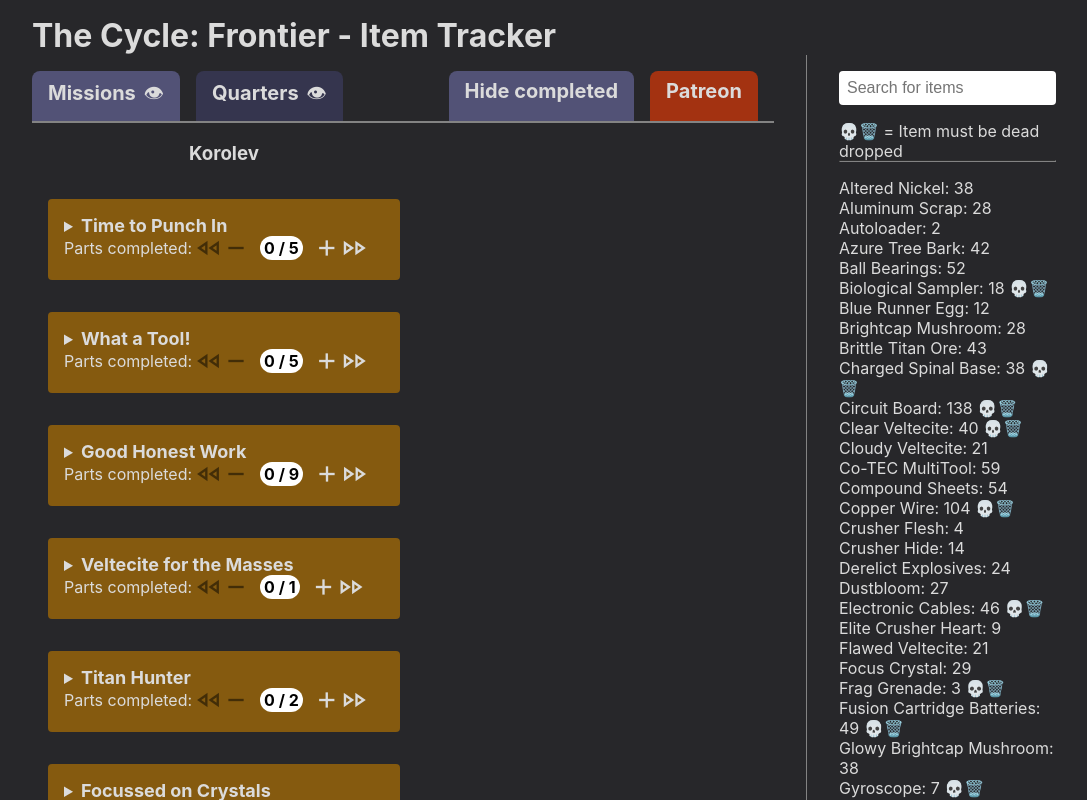
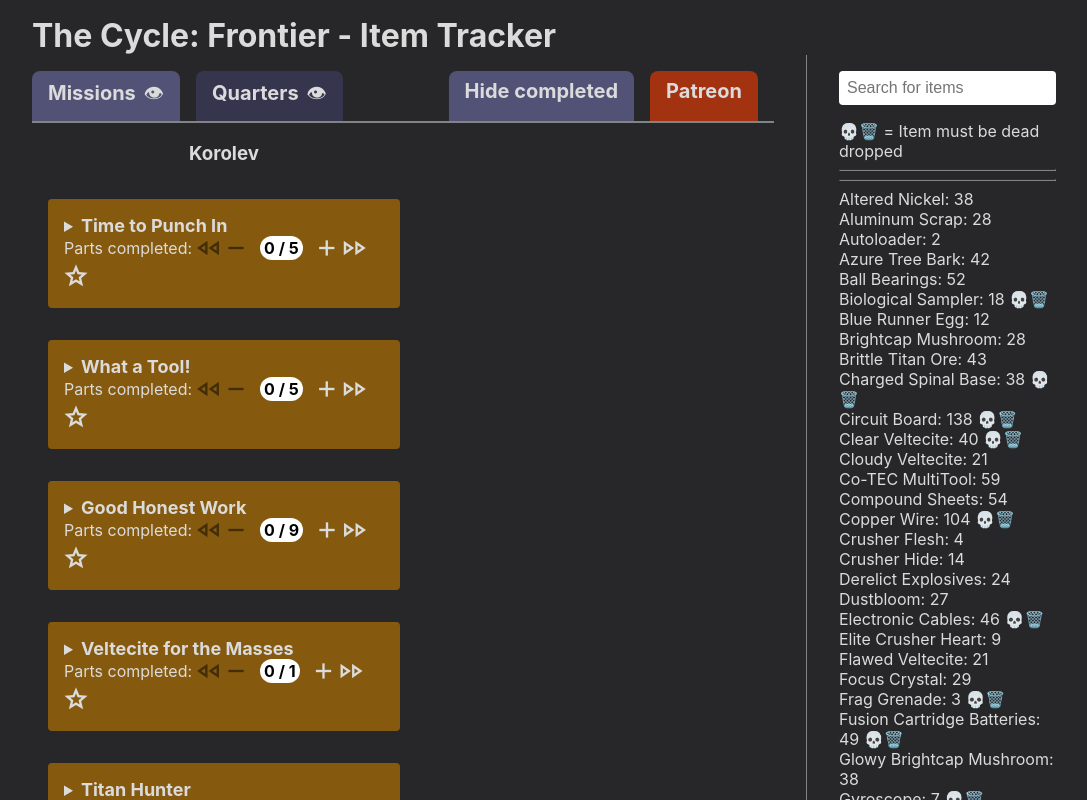
Before and after one commit to MatthewSbar/cycle-frontier-item-tracker, a React (Create React App) app: page / in a window 1280 px wide. Shown: the top 800 px of the page, without its empty margins (96-1183 px from the left). Built offline with nearby package versions, Linux system fonts and the light colour scheme.

Commit message:
added quest focusing, improved some style

```diff
--- a/src/App.css
+++ b/src/App.css
@@ -44,7 +44,6 @@ h4 {
 
 hr {
   border-color: #838383;
-  margin: -1px 0 16px 0;
 }
 
 nav {
@@ -130,6 +129,10 @@ footer {
   flex-direction: column;
 }
 
+.quest-list {
+  list-style-type: circle;
+}
+
 .quest-listing {
   border-radius: 4px;
   margin: 16px;
@@ -156,13 +159,15 @@ footer {
   gap: 4px;
 }
 
-.checkmark {
+.checkmark,
+.focus {
   position: absolute;
   background-color: white;
   border-radius: 25px;
 }
 
-.checkmark-wrapper {
+.checkmark-wrapper,
+.focus-wrapper {
   position: relative;
   left: 20px;
 }
@@ -170,6 +175,8 @@ footer {
 .item-list {
   border-left: 1px solid #838383;
   padding-left: 32px;
+  max-width: 262px;
+  width: 262px;
 }
 
 .inactive {
@@ -238,8 +245,13 @@ footer {
   color: #00a715;
 }
 
+.material-symbols-outlined.star {
+  color: #e0ed20;
+}
+
 .task-list li {
   margin-bottom: 8px;
+  display: flex;
 }
 
 .main-nav i {
@@ -250,6 +262,10 @@ footer {
 
 .main-nav i.toggled {
   opacity: 0.75;
+}
+
+.completed {
+  opacity: 0.5;
 }
 
 /* Adds the 'slashed-eye' effect  */
--- a/src/App.tsx
+++ b/src/App.tsx
@@ -46,10 +46,41 @@ function App() {
     return allUpgrades;
   };
 
+  const getLocalFocusData = (): string[] => {
+    const localData = localStorage.getItem("focusQuests");
+    if (!localData) {
+      return [];
+    }
+    return JSON.parse(localData) as string[];
+  };
+
+  const [focusQuests, setFocusQuests] = useState<string[]>(getLocalFocusData());
+
   const countItemsNeeded = (): Record<ItemName, number> => {
     const itemsNeededCopy: Record<ItemName, number> = { ...items };
 
+    // Skip if quests are all hidden
     if (omittedItems !== "quest") {
+      // Only look at focused quests if any are selected
+      if (focusQuests.length > 0) {
+        focusQuests.forEach((questName) => {
+          const part = quests.find((q) => q.name === questName)?.parts[
+            questProgress[questName]
+          ];
+          part?.deliverItems?.forEach(
+            (item) =>
+              (itemsNeededCopy[item.item] =
+                itemsNeededCopy[item.item] + item.quantity)
+          );
+          part?.dropItems?.forEach(
+            (item) =>
+              (itemsNeededCopy[item.item] =
+                itemsNeededCopy[item.item] + item.quantity)
+          );
+        });
+        return itemsNeededCopy;
+      }
+
       quests.forEach((quest) => {
         quest.parts.forEach((part, i) => {
           if (questProgress[quest.name] > i) {
@@ -68,6 +99,7 @@ function App() {
       });
     }
 
+    // Skip if upgrades are all hidden
     if (omittedItems !== "upgrade") {
       upgrades.forEach((upgrade) => {
         upgrade.stages.forEach((stage, i) => {
@@ -130,6 +162,8 @@ function App() {
       window.localStorage.removeItem("questProgress");
       window.localStorage.removeItem("upgradeProgress");
       window.localStorage.removeItem("showCompleted");
+      window.localStorage.removeItem("focusQuests");
+      window.localStorage.removeItem("omittedItems")
       window.location.href =
         "https://matthewsbar.github.io/cycle-frontier-item-tracker/";
     }
@@ -160,12 +194,31 @@ function App() {
   const [upgradeProgress, setUpgradeProgress] = useState<UpgradeProgress>(
     getLocalUpgradeData()
   );
-  const [omittedItems, setOmittedItems] = useState<ItemSource | null>(null);
+
+  const getLocalOmittedData = (): ItemSource => {
+    const localData = localStorage.getItem("omittedItems");
+    if (!localData) {
+      return null;
+    }
+    return localData as ItemSource
+  }
+
+  const handleSetOmittedItems = (e: React.MouseEvent<HTMLElement, MouseEvent>, newState: string) => {
+    e.stopPropagation()
+    if (omittedItems === newState) {
+      localStorage.removeItem("omittedItems")
+      setOmittedItems(null)
+      return
+    }
+    setOmittedItems(newState as ItemSource)
+    localStorage.setItem('omittedItems', newState)
+  }
+
+  const [omittedItems, setOmittedItems] = useState<ItemSource>(getLocalOmittedData());
   const [itemsNeeded, setItemsNeeded] = useState<Record<ItemName, number>>(
     countItemsNeeded()
   );
   const [showCompleted, setShowCompleted] = useState(getLocalHideData());
-
   const [search, setSearch] = useState<string>("");
   const [viewMode, setViewMode] = useState<ViewMode>("quest");
 
@@ -176,18 +229,21 @@ function App() {
       "upgradeProgress",
       JSON.stringify(upgradeProgress)
     );
-  }, [questProgress, upgradeProgress, omittedItems]);
+    window.localStorage.setItem("focusQuests", JSON.stringify(focusQuests));
+  }, [questProgress, upgradeProgress, omittedItems, focusQuests]);
 
+  // Track the width of the window so we can know if the below condition should be triggered
   useEffect(() => {
     window.addEventListener("resize", updateWidth);
     return () => window.removeEventListener("resize", updateWidth);
   }, []);
 
+  // If someone's viewing the mobile-only itemlist, then resizes their window big enough to not-need it, show the quest list
   useEffect(() => {
     if (width > 768 && viewMode === "items") {
       setViewMode("quest");
     }
-  });
+  }, [width]);
 
   return (
     <>
@@ -206,12 +262,7 @@ function App() {
                   Missions
                   <i
                     title={"Toggle items"}
-                    onClick={(event) => {
-                      event.stopPropagation();
-                      setOmittedItems(
-                        omittedItems !== "quest" ? "quest" : null
-                      );
-                    }}
+                    onClick={(e) => handleSetOmittedItems(e, 'quest')}
                     className={omittedItems === "quest" ? "toggled" : undefined}
                   >
                     👁
@@ -224,12 +275,7 @@ function App() {
                   Quarters
                   <i
                     title={"Toggle items"}
-                    onClick={(event) => {
-                      event.stopPropagation();
-                      setOmittedItems(
-                        omittedItems !== "upgrade" ? "upgrade" : null
-                      );
-                    }}
+                    onClick={(e) => handleSetOmittedItems(e, 'upgrade')}
                     className={
                       omittedItems === "upgrade" ? "toggled" : undefined
                     }
@@ -274,6 +320,8 @@ function App() {
                         questProgress={questProgress}
                         setQuestProgress={setQuestProgress}
                         showCompleted={showCompleted}
+                        setFocusQuests={setFocusQuests}
+                        focusQuests={focusQuests}
                       />
                     ))}
                 </div>
@@ -290,6 +338,8 @@ function App() {
                         questProgress={questProgress}
                         setQuestProgress={setQuestProgress}
                         showCompleted={showCompleted}
+                        setFocusQuests={setFocusQuests}
+                        focusQuests={focusQuests}
                       />
                     ))}
                 </div>
@@ -304,6 +354,8 @@ function App() {
                         questProgress={questProgress}
                         setQuestProgress={setQuestProgress}
                         showCompleted={showCompleted}
+                        setFocusQuests={setFocusQuests}
+                        focusQuests={focusQuests}
                       />
                     ))}
                 </div>
@@ -343,6 +395,8 @@ function App() {
                 search={search}
                 setSearch={setSearch}
                 itemsNeeded={itemsNeeded}
+                focusQuests={focusQuests}
+                omittedItems={omittedItems}
               />
             </div>
           </div>
@@ -352,6 +406,8 @@ function App() {
               search={search}
               setSearch={setSearch}
               itemsNeeded={itemsNeeded}
+              focusQuests={focusQuests}
+              omittedItems={omittedItems}
             />
           </div>
         </div>
--- a/src/components/item-list.tsx
+++ b/src/components/item-list.tsx
@@ -1,11 +1,13 @@
 import { quests } from "../data";
-import { ItemName, QuestProgress } from "../types";
+import { ItemName, ItemSource, QuestProgress } from "../types";
 
 type Props = {
   itemsNeeded: Record<ItemName, number>;
   search: string;
   setSearch(query: string): void;
   questProgress: QuestProgress;
+  focusQuests: string[];
+  omittedItems: ItemSource | null;
 };
 
 export const ItemList = ({
@@ -13,6 +15,8 @@ export const ItemList = ({
   search,
   setSearch,
   questProgress,
+  focusQuests,
+  omittedItems,
 }: Props) => {
   return (
     <div>
@@ -24,6 +28,25 @@ export const ItemList = ({
         />
       </div>
       <div>💀🗑️ = Item must be dead dropped</div>
+      <hr />
+
+      {omittedItems === "quest" ? (
+        <div>Items needed for quests are currently hidden.</div>
+      ) : focusQuests.length > 0 ? (
+        <div>
+          Only showing items from:
+          <ul className="quest-list">
+            {focusQuests.map((questName) => (
+              <li>
+                {questName} - part {questProgress[questName] + 1}
+              </li>
+            ))}
+          </ul>
+        </div>
+      ) : null}
+      {omittedItems === "upgrade" ? (
+        <div>Items needed for upgrades are currently hidden.</div>
+      ) : null}
       <hr />
       {Object.keys(itemsNeeded)
         .filter((key) => itemsNeeded[key as ItemName] > 0)
@@ -51,6 +74,11 @@ export const ItemList = ({
             );
           }
         })}
+      {Object.keys(itemsNeeded).filter(
+        (key) => itemsNeeded[key as ItemName] > 0
+      ).length === 0
+        ? "No items needed based on current filter criteria."
+        : null}
     </div>
   );
 };
--- a/src/components/quest-listing.tsx
+++ b/src/components/quest-listing.tsx
@@ -1,3 +1,4 @@
+import { useEffect } from "react";
 import { quests } from "../data";
 import { Quest, QuestProgress } from "../types";
 import { Checkmark } from "./checkmark";
@@ -7,6 +8,8 @@ type Props = {
   questProgress: QuestProgress;
   setQuestProgress(questProgress: QuestProgress): void;
   showCompleted: boolean;
+  setFocusQuests(quest: string[]): void;
+  focusQuests: string[];
 };
 
 export const QuestListing = ({
@@ -14,6 +17,8 @@ export const QuestListing = ({
   questProgress,
   setQuestProgress,
   showCompleted,
+  setFocusQuests,
+  focusQuests,
 }: Props) => {
   const maxQuest = (e: React.MouseEvent, questName: string) => {
     e.preventDefault();
@@ -42,18 +47,40 @@ export const QuestListing = ({
     return questProgress[quest.name] > partNumber;
   };
 
+  const isFocused = (): boolean => {
+    return focusQuests.includes(quest.name);
+  };
+
+  const handleFocusToggle = () => {
+    const focusQuestsCopy = [...focusQuests];
+    if (isFocused()) {
+      setFocusQuests(focusQuestsCopy.filter((q) => q !== quest.name));
+    } else {
+      focusQuestsCopy.push(quest.name);
+      setFocusQuests(focusQuestsCopy);
+    }
+  };
+
+  const unfocusQuest = () => {
+    const focusQuestsCopy = [...focusQuests];
+    setFocusQuests(focusQuestsCopy.filter((q) => q !== quest.name));
+  };
+
+  useEffect(() => {
+    if (questCompleted() && isFocused()) {
+      unfocusQuest();
+    }
+  }, [questProgress[quest.name], focusQuests]);
+
   if (questCompleted() && !showCompleted) {
     return null;
   }
 
   return (
-    <div className={`quest-listing ${quest.campaign.toLocaleLowerCase()}`}>
+    <div className={`quest-listing ${quest.campaign.toLocaleLowerCase()} ${questCompleted() ? 'completed' : null}`}>
       <details>
         <summary>
           <h4>
-            {questCompleted() ? (
-              <Checkmark offsetTop={-34} offsetLeft={-50} fontSize={40} />
-            ) : null}
             {quest.name}
           </h4>
           <br />
@@ -96,6 +123,20 @@ export const QuestListing = ({
               </span>
             </button>
           </div>
+          <div>
+            {!questCompleted() && (
+              <button onClick={() => handleFocusToggle()}>
+                {isFocused() ? (
+                  <span className="material-symbols-outlined star">star</span>
+                ) : (
+                  <span className="material-symbols-outlined">grade</span>
+                )}
+              </button>
+            )}
+            {questCompleted() && (
+              <span className="material-symbols-outlined">done</span>
+            )}
+          </div>
         </summary>
         <br />
         {quest.parts.map(
@@ -107,11 +148,7 @@ export const QuestListing = ({
                   {part.description && (
                     <li>
                       {partCompleted(i) ? (
-                        <Checkmark
-                          offsetLeft={-24}
-                          offsetTop={0}
-                          fontSize={20}
-                        />
+                        <span className="material-symbols-outlined">done</span>
                       ) : null}
                       {part.description}
                     </li>
@@ -120,11 +157,7 @@ export const QuestListing = ({
                     part.deliverItems.map((item, j) => (
                       <li key={`${quest.name}${item.item}${j}`}>
                         {partCompleted(i) ? (
-                          <Checkmark
-                            offsetLeft={-24}
-                            offsetTop={0}
-                            fontSize={20}
-                          />
+                          <span className="material-symbols-outlined">done</span>
                         ) : null}
                         Deliver {item.quantity} {item.item}
                       </li>
@@ -133,11 +166,7 @@ export const QuestListing = ({
                     part.dropItems.map((item, j) => (
                       <li key={`${quest.name}${item.item}${j}`}>
                         {partCompleted(i) ? (
-                          <Checkmark
-                            offsetLeft={-24}
-                            offsetTop={0}
-                            fontSize={20}
-                          />
+                          <span className="material-symbols-outlined">done</span>
                         ) : null}
                         Drop {item.quantity} {item.item} at {item.dropLocation}
                       </li>
--- a/src/types.tsx
+++ b/src/types.tsx
@@ -7,7 +7,7 @@ export type Quest = {
 export type Faction = "Korolev" | "Osirus" | "ICA";
 
 export type ViewMode = "quest" | "upgrade" | "items";
-export type ItemSource = "quest" | "upgrade";
+export type ItemSource = "quest" | "upgrade" | null;
 
 type Part = {
   dropItems?: ItemHandin[];
```
